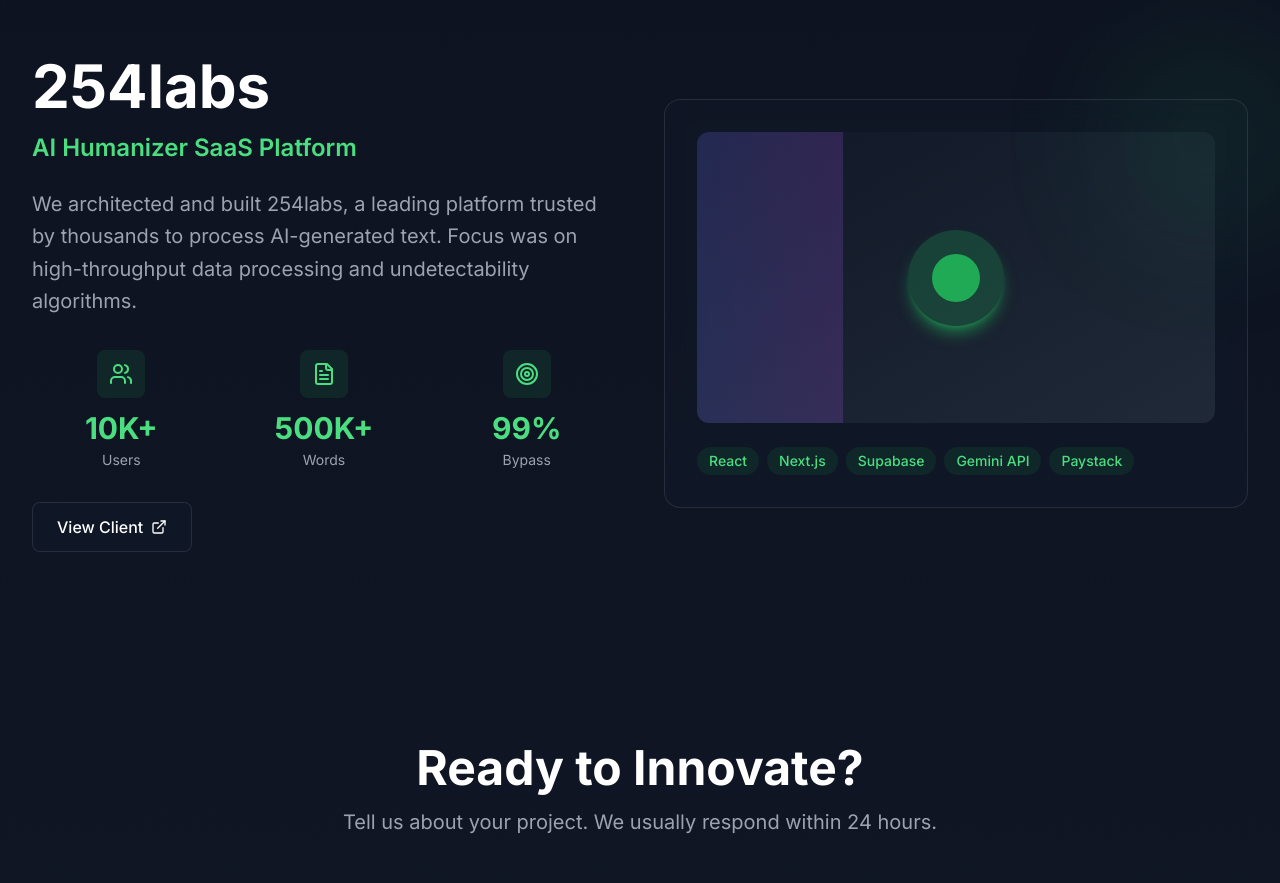
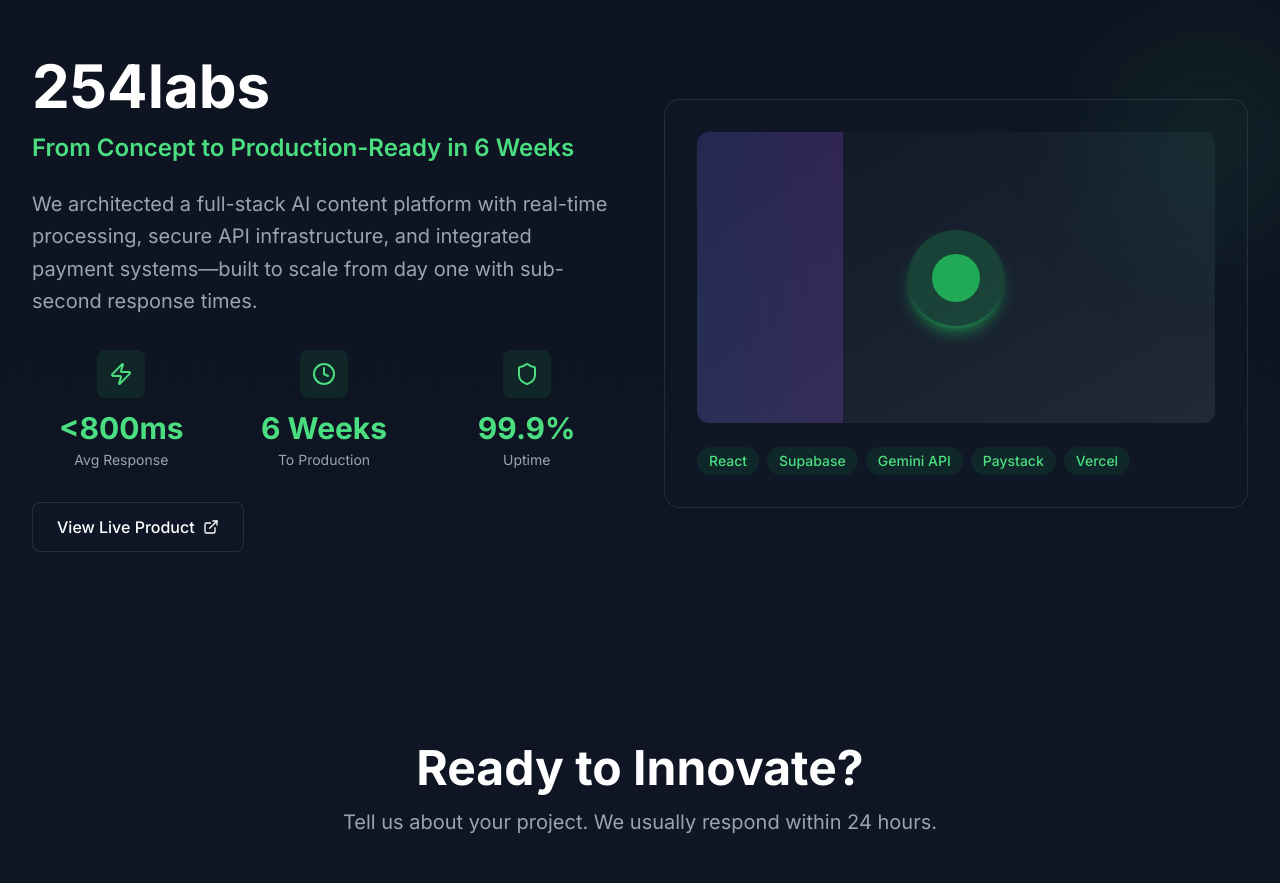
Before and after one commit to mwengamulinge/nodecosa-studio, a React (Vite) app: page / in a window 1280 px wide. Shown: the part 2380-3263 px from the top of the page. Built offline with nearby package versions, Linux system fonts and the light colour scheme.

Commit message:
Update FeaturedWork.jsx

```diff
--- a/src/components/FeaturedWork.jsx
+++ b/src/components/FeaturedWork.jsx
@@ -1,11 +1,11 @@
 import { motion } from 'framer-motion'
-import { Users, FileText, Target, ExternalLink } from 'lucide-react'
+import { Zap, Clock, Shield, ExternalLink } from 'lucide-react'
 
 const FeaturedWork = () => {
   const stats = [
-    { icon: Users, value: '10K+', label: 'Users' },
-    { icon: FileText, value: '500K+', label: 'Words' },
-    { icon: Target, value: '99%', label: 'Bypass' },
+    { icon: Zap, value: '<800ms', label: 'Avg Response' },
+    { icon: Clock, value: '6 Weeks', label: 'To Production' },
+    { icon: Shield, value: '99.9%', label: 'Uptime' },
   ]
 
   return (
@@ -34,12 +34,12 @@
           >
             <h2 className="text-5xl md:text-6xl font-bold mb-4">254labs</h2>
             <h3 className="text-2xl text-primary-400 font-semibold mb-6">
-              AI Humanizer SaaS Platform
+              From Concept to Production-Ready in 6 Weeks
             </h3>
             <p className="text-xl text-gray-400 mb-8 leading-relaxed">
-              We architected and built 254labs, a leading platform trusted by
-              thousands to process AI-generated text. Focus was on
-              high-throughput data processing and undetectability algorithms.
+              We architected a full-stack AI content platform with real-time
+              processing, secure API infrastructure, and integrated payment
+              systems—built to scale from day one with sub-second response times.
             </p>
 
             <div className="grid grid-cols-3 gap-6 mb-8">
@@ -72,7 +72,7 @@
               rel="noopener noreferrer"
               className="inline-flex items-center space-x-2 px-6 py-3 glass-effect rounded-lg hover:bg-dark-800/70 transition-all duration-300 group"
             >
-              <span className="font-medium">View Client</span>
+              <span className="font-medium">View Live Product</span>
               <ExternalLink className="w-4 h-4 group-hover:translate-x-1 group-hover:-translate-y-1 transition-transform" />
             </a>
           </motion.div>
@@ -98,7 +98,7 @@
               </div>
 
               <div className="mt-6 flex flex-wrap gap-2">
-                {['React', 'Next.js', 'Supabase', 'Gemini API', 'Paystack'].map(
+                {['React', 'Supabase', 'Gemini API', 'Paystack', 'Vercel'].map(
                   (tech, index) => (
                     <span
                       key={index}
```
